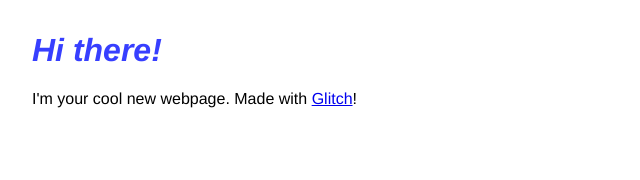
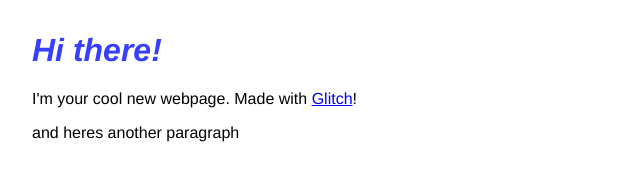
Before and after one commit to thedigitalam/firstglitch, a plain HTML site: page index.html in a window 1280 px wide. Shown: the whole page, without its empty margins (0-640 px from the left). Drawn offline with Linux system fonts and the light colour scheme.

Commit message:
🐉🌆 Updated with Glitch

```diff
--- a/index.html
+++ b/index.html
@@ -18,7 +18,9 @@
     <p>
       I'm your cool new webpage. Made with <a href="https://glitch.com">Glitch</a>!
     </p>
-
+    <p>
+       and heres another paragraph
+    </p>
     <!-- include the Glitch button to show what the webpage is about and
           to make it easier for folks to view source and remix -->
     <div class="glitchButton" style="position:fixed;top:20px;right:20px;"></div>
```
